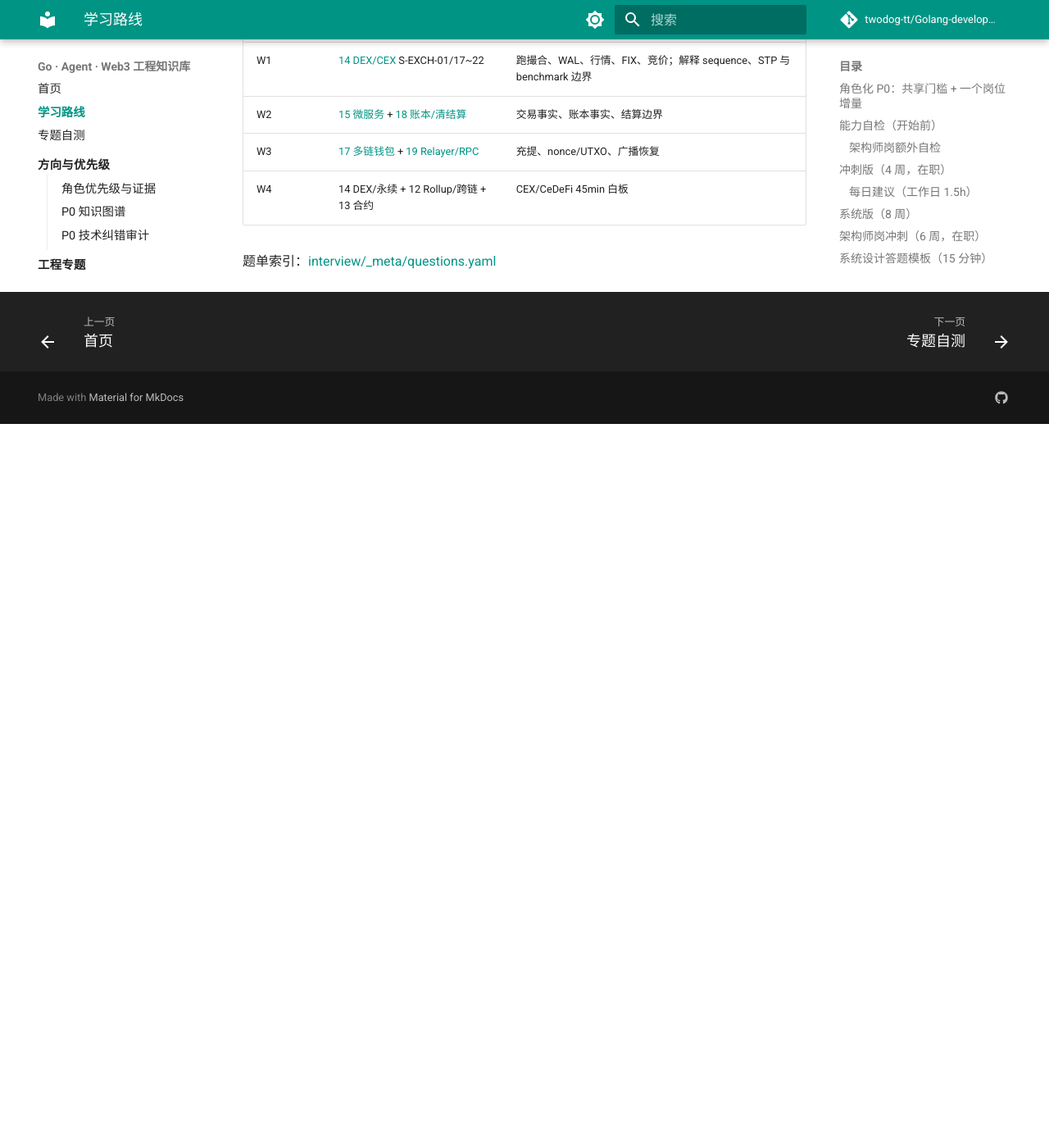
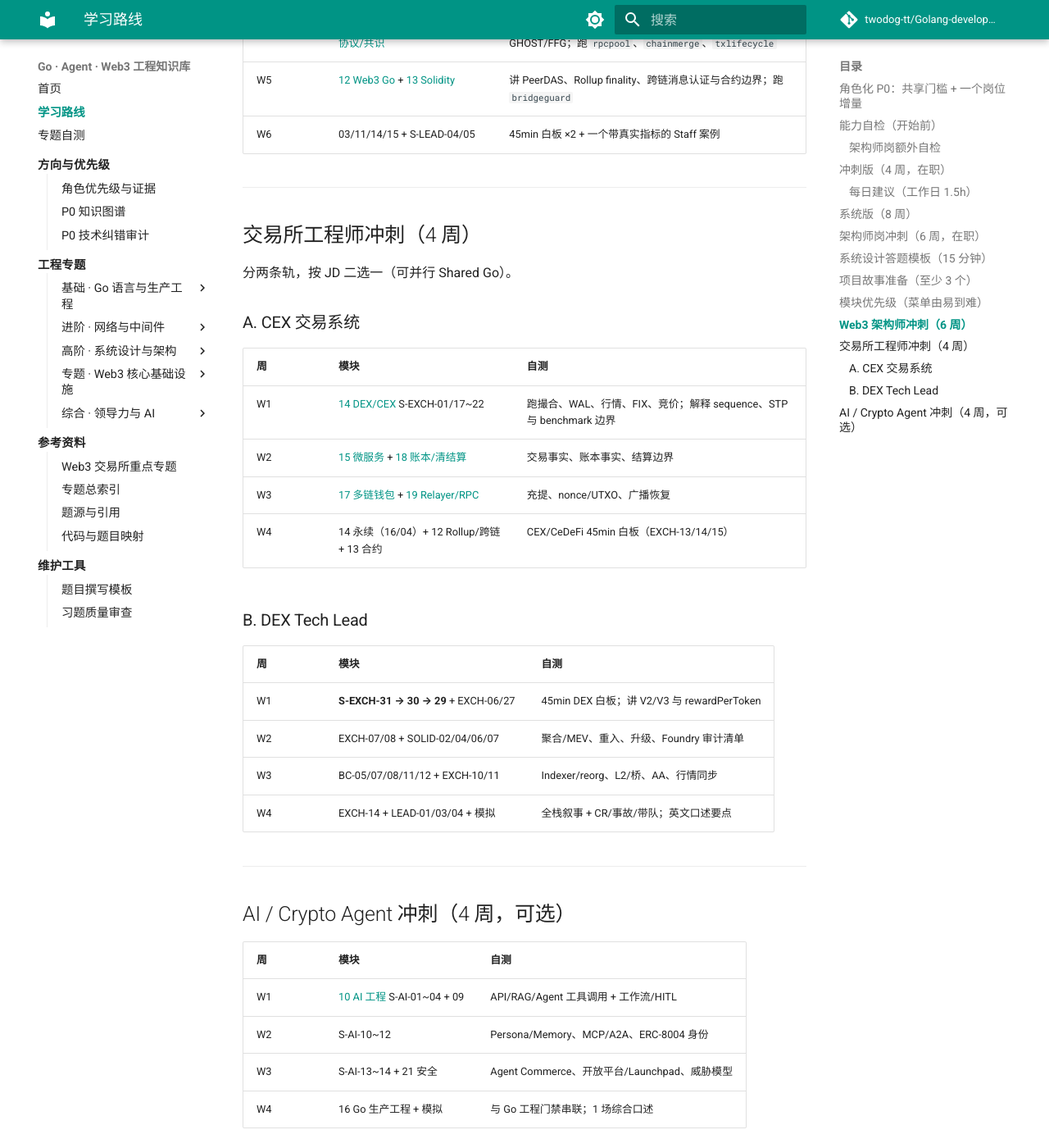
Before and after one commit to twodog-tt/Golang-development-manual, an MkDocs documentation site: the page built from docs/learning-path-senior.md, in a window 1280 px wide and 1400 px high, scrolled down 5552 px. Shown: the whole window at 82% size. Built offline with MkDocs 1.6.1 and Material for MkDocs 9.7.7, drawn with Linux system fonts in a browser that asks for light colours; comment, search, counter and statistics services are not loaded; before the commit the page ends 6069 px from its top, so only the background shows below that; some of the changed text lies outside the part shown.

Commit message:
Align learning path with synced P0 tracks and DEX Tech Lead sprint.
Add AI Agent and DEX TL routes, refresh role P0 counts, and split exchange sprint into CEX vs DEX tracks.

Co-authored-by: Cursor <cursoragent@cursor.com>

```diff
--- a/docs/learning-path-senior.md
+++ b/docs/learning-path-senior.md
@@ -1,7 +1,8 @@
 # 5 年+ Go / Agent / Web3 工程学习路线
 
 > 目标读者：**Go 后端** / **Tech Lead** / **区块链+后端架构师**
-> 假设：已有 3 年以上生产经验，需补齐 **Go 生产工程 + 系统设计 + 多链钱包/支付/节点基础设施**
+> 假设：已有 3 年以上生产经验，需补齐 **Go 生产工程 + 系统设计 + 多链钱包/支付/节点 / DEX / Agent**
+> 用法：先定主线 **Go · Web3/DEX · AI Agent** 之一，再选下方冲刺表；完整查阅见 [首页](./index.md) 与 [专题总索引](./interview-catalog.md)。
 
 ## 角色化 P0：共享门槛 + 一个岗位增量
 
@@ -10,11 +11,12 @@
 | 轨道 | 有效 P0 | 增量重点 |
 |------|--------:|----------|
 | 资深 Go 后端 | 62 | PostgreSQL/MySQL、消息、网络、IaC/GitOps |
-| 多链钱包与托管 | 65 | 多链交易、归集、MPC/HSM、恢复 |
-| 支付与稳定币 | 65 | 支付状态机、账本、清结算、合规 |
+| AI Agent Platform / Crypto Agent Ecosystem | 64 | 工作流/HITL、MCP/A2A、身份/Commerce、开放平台 |
+| 多链钱包与托管 | 66 | 多链交易、归集、MPC/HSM、恢复 |
+| 支付与稳定币 | 66 | 支付状态机、账本、清结算、合规 |
 | 节点/RPC/Indexer | 73 | 共识、canonical 数据、ClickHouse/lakehouse |
-| 交易所工程 | 68 | 撮合/WAL、行情/FIX、账本与风控 |
-| Staff/后端架构师 | 74 | 技术战略、跨团队迁移、发布与风险治理 |
+| 交易所工程 | **75** | 撮合/WAL、DEX 协议、预测市场、账本与风控 |
+| Staff/后端架构师 | **80** | 技术战略、跨团队迁移、发布与风险治理 |
 
 完整题号、P1/P2 与证据标签见
 [角色化优先级矩阵](./interview/_meta/role-priority-matrix.md)；依赖关系见
@@ -52,6 +54,7 @@
 - [ ] 能解释 signer-side fencing、SBOM 与 provenance 的差别，并跑安全故障注入
 - [ ] 能运行撮合/WAL、行情恢复、FIX 与集合竞价，解释 sequence、STP 和性能边界
 - [ ] 能用真实指标讲一个 Staff 技术战略或跨团队迁移案例，不套用虚构数据
+- [ ] （DEX Tech Lead）能讲 Uniswap V2/V3 差异、rewardPerToken 激励会计，并完成 45min DEX 白板（[S-EXCH-31](./interview/14-dex-cex-engineering/S-EXCH-31-dex-tech-lead-whiteboard.md)）
 
 ---
 
@@ -81,7 +84,7 @@
 | 3-4 | 03 系统设计 21 题 + 容量估算模板 |
 | 5 | [网络](./interview/06-network-governance/index.md) + [MySQL](./interview/middleware/mysql/index.md) + [PostgreSQL](./interview/middleware/postgresql/index.md) |
 | 6 | Redis/Kafka/RocketMQ/ES + Terraform/Helm/GitOps |
-| 7 | 目标岗位专题：普通后端选 11/15；Web3 选 17/18 与四条 SDK 实战 |
+| 7 | 目标岗位专题：普通后端选 11/15；Web3 选 17/18 与四条 SDK 实战；DEX TL 选 14（31/30/29）；Agent 选 10 |
 | 8 | Web3 节点/RPC + 安全工程 + 协议/共识 + Rollup/跨链，或 AI/领导力 + 2 场完整模拟 |
 
 ---
@@ -149,7 +152,9 @@
 - **Web3 钱包/支付**：16 → 17 → 18 → 21 + 12 索引/签名
 - **节点/RPC/Indexer**：06 → 19（含 NODE-10）→ 20 → 21 + 12 索引 + 09 云原生
 - **Web3 架构师**：17 → 18 → 19 → 20 → 21 + 03/11 + 12/13
-- **交易所工程师**：14（重点 17~22）+ 15 + 17 充提 + 18 账本/对账
+- **CEX 交易系统**：14（重点 EXCH-17~22）+ 15 + 17 充提 + 18 账本/对账
+- **DEX Tech Lead**：14（**EXCH-31 → 30 → 29** → 06/27 → 07/08）+ 13（SOLID-02/04/06/07）+ 12（BC-05/07/08）+ LEAD-01/03/04
+- **AI / Crypto Agent**：10（AI-09~14）+ 16 + 21；按 JD 再补 12/14
 
 ---
 
@@ -168,11 +173,35 @@
 
 ## 交易所工程师冲刺（4 周）
 
+分两条轨，按 JD 二选一（可并行 Shared Go）。
+
+### A. CEX 交易系统
+
 | 周 | 模块 | 自测 |
 |----|------|------|
 | W1 | [14 DEX/CEX](./interview/14-dex-cex-engineering/index.md) S-EXCH-01/17~22 | 跑撮合、WAL、行情、FIX、竞价；解释 sequence、STP 与 benchmark 边界 |
 | W2 | [15 微服务](./interview/15-microservices-exchange/index.md) + [18 账本/清结算](./interview/18-web3-payments-stablecoin/index.md) | 交易事实、账本事实、结算边界 |
 | W3 | [17 多链钱包](./interview/17-multichain-wallet/index.md) + [19 Relayer/RPC](./interview/19-node-rpc-staking/index.md) | 充提、nonce/UTXO、广播恢复 |
-| W4 | 14 DEX/永续 + 12 Rollup/跨链 + 13 合约 | CEX/CeDeFi 45min 白板 |
+| W4 | 14 永续（16/04）+ 12 Rollup/跨链 + 13 合约 | CEX/CeDeFi 45min 白板（EXCH-13/14/15） |
+
+### B. DEX Tech Lead
+
+| 周 | 模块 | 自测 |
+|----|------|------|
+| W1 | **S-EXCH-31 → 30 → 29** + EXCH-06/27 | 45min DEX 白板；讲 V2/V3 与 rewardPerToken |
+| W2 | EXCH-07/08 + SOLID-02/04/06/07 | 聚合/MEV、重入、升级、Foundry 审计清单 |
+| W3 | BC-05/07/08/11/12 + EXCH-10/11 | Indexer/reorg、L2/桥、AA、行情同步 |
+| W4 | EXCH-14 + LEAD-01/03/04 + 模拟 | 全栈叙事 + CR/事故/带队；英文口述要点 |
+
+---
+
+## AI / Crypto Agent 冲刺（4 周，可选）
+
+| 周 | 模块 | 自测 |
+|----|------|------|
+| W1 | [10 AI 工程](./interview/10-ai-engineering/index.md) S-AI-01~04 + 09 | API/RAG/Agent 工具调用 + 工作流/HITL |
+| W2 | S-AI-10~12 | Persona/Memory、MCP/A2A、ERC-8004 身份 |
+| W3 | S-AI-13~14 + 21 安全 | Agent Commerce、开放平台/Launchpad、威胁模型 |
+| W4 | 16 Go 生产工程 + 模拟 | 与 Go 工程门禁串联；1 场综合口述 |
 
 题单索引：[interview/_meta/questions.yaml](./interview/_meta/questions.yaml)
```
